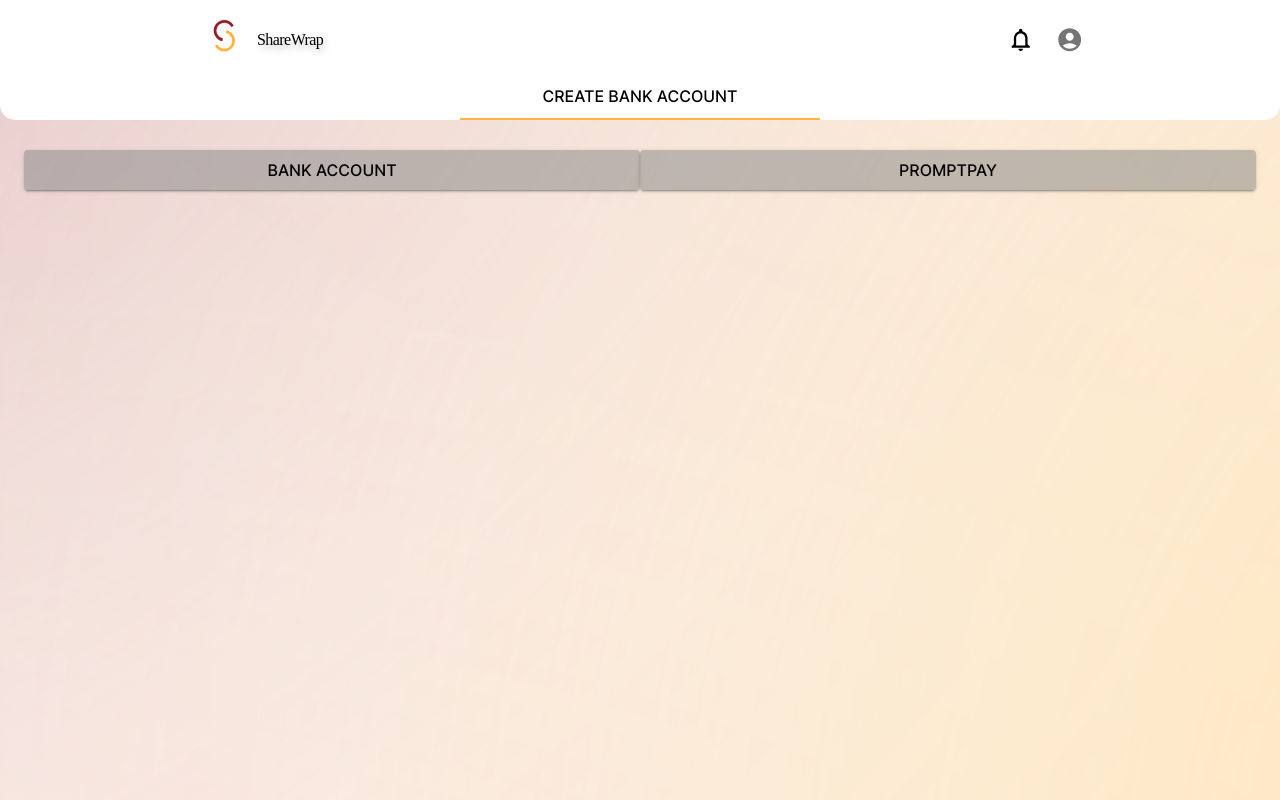
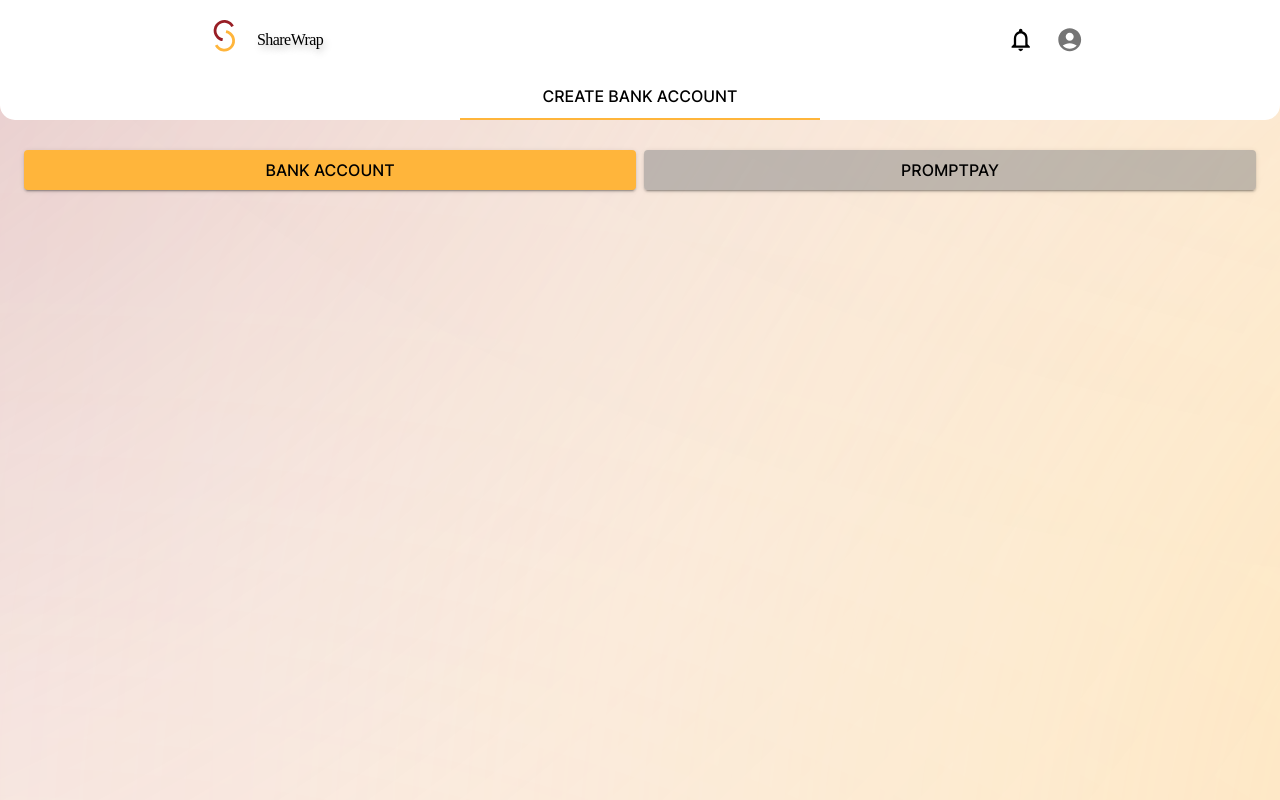
Before and after one commit to doungnapat27/ShareWrap, a React (Create React App) app in the folder frontend/: page /payment-details in a window 1280 px wide. Built offline with nearby package versions, Linux system fonts and the light colour scheme.

Commit message:
create ShareContext file and modified name of handleChangeBackAss to handleChangeBankAcc

```diff
--- a/frontend/src/ui/modules/components/bankAccBtn.jsx
+++ b/frontend/src/ui/modules/components/bankAccBtn.jsx
@@ -2,14 +2,14 @@ import React from "react";
 import { Button } from "@mui/material";
 import useStyles from "../style/bankAccBtnStyle";
 
-function BankAccBtn({ isBankAcc, handleChangeBackAss }) {
+function BankAccBtn({ isBankAcc, handleChangeBankAcc }) {
   const classes = useStyles({ isBankAcc });
   return (
     <Button
       fullWidth
       variant="contained"
       className={classes.positionBankAccButton}
-      onClick={handleChangeBackAss}
+      onClick={handleChangeBankAcc}
     >
       Bank account
     </Button>
--- a/frontend/src/ui/pages/paymentDetails/components/paymentDetailsTab.jsx
+++ b/frontend/src/ui/pages/paymentDetails/components/paymentDetailsTab.jsx
@@ -1,7 +1,9 @@
-import React, { useState } from "react";
+import React, { useState, useContext } from "react";
 
 import BankAccBtn from "../../../modules/components/bankAccBtn";
 import PromptPayBtn from "../../../modules/components/promptpayBtn";
+
+import { ShareContext } from "../../splitingBill/components/shareContext";
 
 import {
   Tabs,
@@ -13,6 +15,12 @@ import {
 
 function PaymentDetailsTab() {
   const [value, setValue] = useState(0);
+  const {
+    isBankAcc,
+    isPromptPay,
+    handleChangeBankAcc,
+    handleChangeIsProptPay,
+  } = useContext(ShareContext)
   return (
     <Box
       sx={{
@@ -75,8 +83,15 @@ function PaymentDetailsTab() {
           <Box>
             <Box sx={{ padding: '30px 24px' }}>
               <Box sx={{ display: 'flex', justifyContent: 'space-between' }}>
-                <BankAccBtn />
-                <PromptPayBtn />
+                <BankAccBtn
+                  isBankAcc={isBankAcc}
+                  handleChangeBankAcc={handleChangeBankAcc}
+                />
+                <Box ml={1}/>
+                <PromptPayBtn
+                  isPromptPay={isPromptPay}
+                  handleChangeIsProptPay={handleChangeIsProptPay}
+                />
               </Box>
               <Box>
 
--- a/frontend/src/ui/pages/splitingBill/components/bottomBar.jsx
+++ b/frontend/src/ui/pages/splitingBill/components/bottomBar.jsx
@@ -1,29 +1,25 @@
-import React, { useState } from "react";
+import React, { useState, useContext } from "react";
 
 import ArrowForwardIcon from "@mui/icons-material/ArrowForward";
 import AddCircleIcon from "@mui/icons-material/AddCircle";
 import BankAccBtn from "../../../modules/components/bankAccBtn"
 import PromptPayBtn from "../../../modules/components/promptpayBtn";
 
+import { ShareContext } from "./shareContext";
+
 import useStyles from "../style/bottomBarStyle";
 
 import { Box, Typography, Button } from "@mui/material";
 
 function BottomBar({ itemList }) {
-  const [isBankAcc, setIsBankAcc] = useState(true);
-  const [isPromptPay, setIsPromptPay] = useState(false);
+  const {
+    isBankAcc,
+    isPromptPay,
+    handleChangeBankAcc,
+    handleChangeIsProptPay
+  } = useContext(ShareContext)
 
   const classes = useStyles({ isBankAcc, isPromptPay });
-
-  const handleChangeIsProptPay = (e) => {
-    setIsPromptPay(true);
-    setIsBankAcc(false);
-  };
-
-  const handleChangeBackAss = (e) => {
-    setIsBankAcc(true);
-    setIsPromptPay(false);
-  };
 
   return (
     <Box className={classes.cover}>
@@ -36,11 +32,12 @@ function BottomBar({ itemList }) {
           <Box className={classes.positionTwoPaymentButton}>
             <BankAccBtn
               isBankAcc={isBankAcc}
-              handleChangeBackAss={handleChangeBackAss}
+              handleChangeBankAcc={handleChangeBankAcc}
             />
             <Box mr={1} />
             <PromptPayBtn
-              isPromptPay={isPromptPay} handleChangeIsProptPay={handleChangeIsProptPay}
+              isPromptPay={isPromptPay}
+              handleChangeIsProptPay={handleChangeIsProptPay}
             />
           </Box>
           {isBankAcc ? (
--- /dev/null
+++ b/frontend/src/ui/pages/splitingBill/components/shareContext.js
@@ -0,0 +1,33 @@
+import React, {useState, createContext } from 'react'
+
+export const ShareContext = createContext()
+
+export const ShareContextProvider = ({ children }) => {
+  const [isBankAcc, setIsBankAcc] = useState(true);
+  const [isPromptPay, setIsPromptPay] = useState(false);
+
+  const handleChangeIsProptPay = () => {
+    setIsBankAcc(false);
+    setIsPromptPay(true);
+    console.log('handleChangeBankAcc: ', isBankAcc, isPromptPay)
+  };
+
+  const handleChangeBankAcc = () => {
+    setIsBankAcc(true);
+    setIsPromptPay(false);
+    console.log('handleChangeBankAcc: ', isBankAcc, isPromptPay)
+  };
+
+  return (
+    <ShareContext.Provider
+      value={{
+        isBankAcc,
+        isPromptPay,
+        handleChangeBankAcc,
+        handleChangeIsProptPay,
+      }}
+    >
+      {children}
+    </ShareContext.Provider>
+  )
+}
--- a/frontend/src/ui/pages/splitingBill/splittingBill.jsx
+++ b/frontend/src/ui/pages/splitingBill/splittingBill.jsx
@@ -2,13 +2,14 @@ import React from 'react'
 import Navbar from '../../modules/components/navbar'
 import SplitingBillTab from './components/splittingBillTab'
 import MemoSplitingBillTab from './components/splittingBillTab'
+import { ShareContextProvider } from './components/shareContext'
 
 function SplitingBill() {
   return (
-    <>
+    <ShareContextProvider>
       <Navbar />
       <MemoSplitingBillTab />
-    </>
+    </ShareContextProvider>
   )
 }
 
```
Also changed, not shown: frontend/src/ui/pages/paymentDetails/paymentDetails.jsx (+8 -7 lines).
